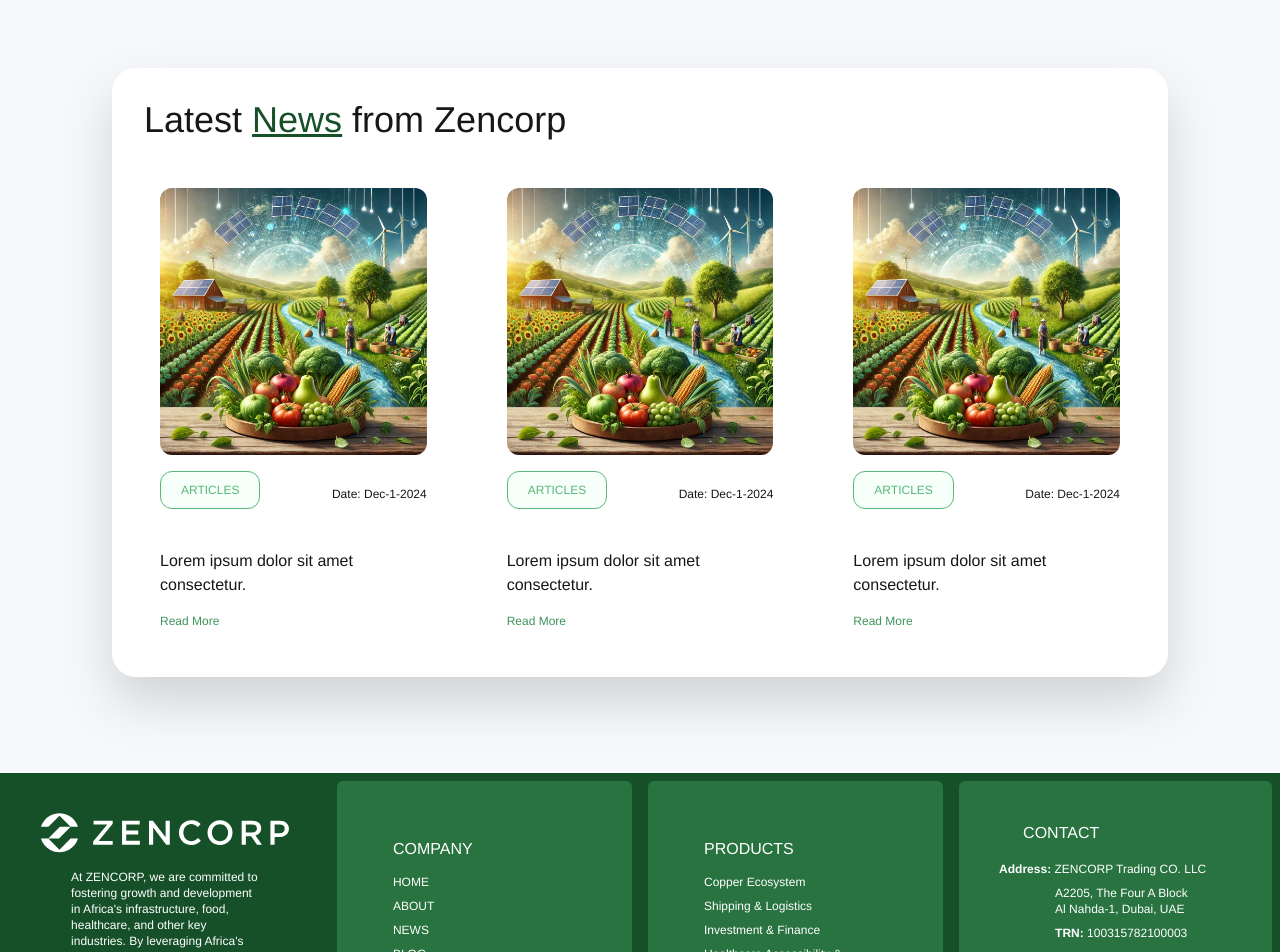
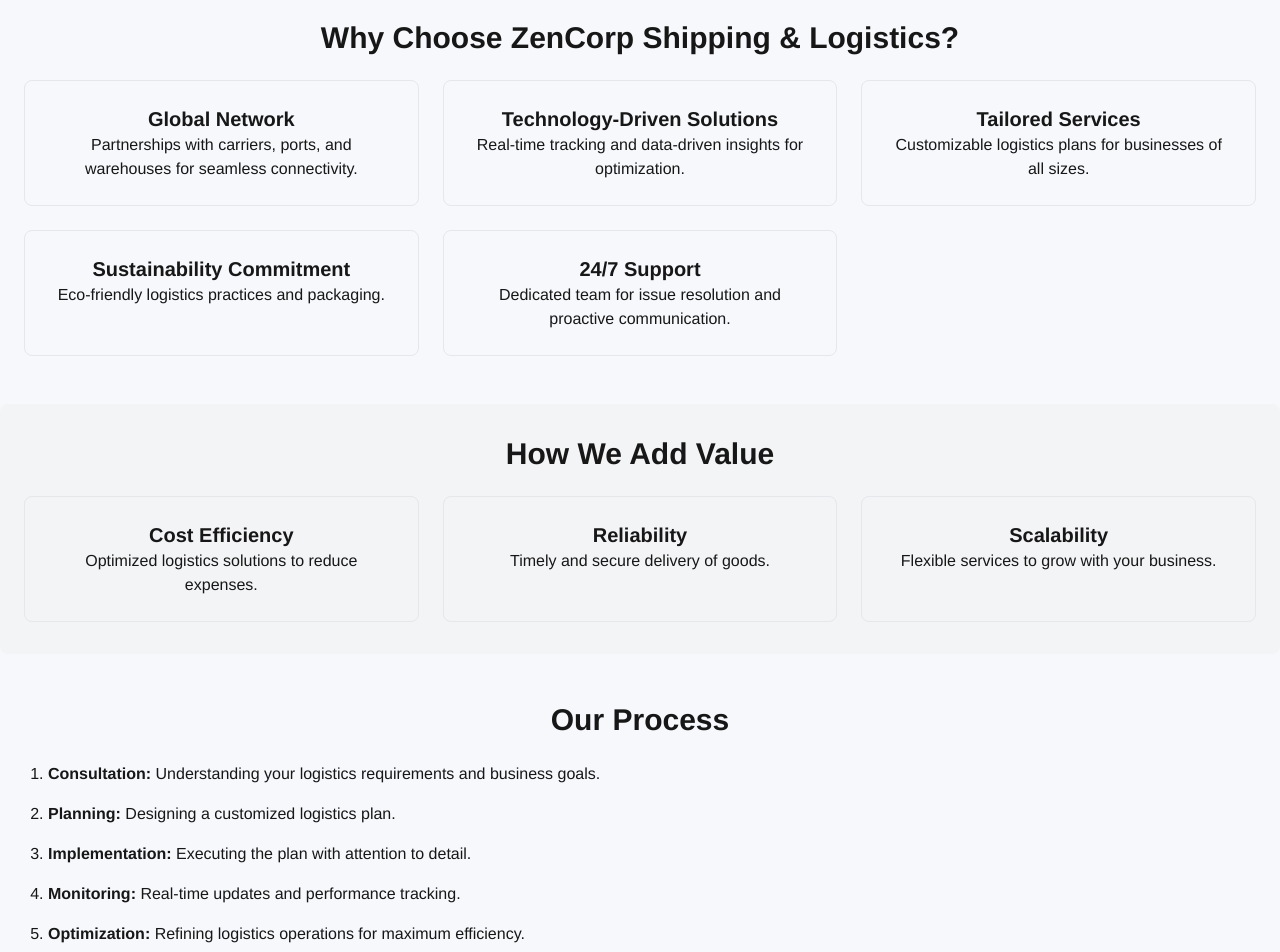
Before and after one commit to dewdigi/zencorpnext15, a Next.js app: page /products/shipping in a window 1280 px wide. Shown: the part 2780-3732 px from the top of the page. Built offline with nearby package versions, Linux system fonts and the light colour scheme.

Commit message:
Initial commit

```diff
--- a/app/components/Navbarwhite.tsx
+++ b/app/components/Navbarwhite.tsx
@@ -35,12 +35,11 @@
               PRODUCTS
             </Link>
             <div className="absolute left-0 top-full hidden group-hover:block bg-emerald-50 text-slate-600 shadow-xl rounded-md w-60">
-              <Link href="/products/copper" className="block px-4 py-2 hover:text-emerald-500">Copper Products</Link>
-              <Link href="/products/shipping" className="block px-4 py-2 hover:text-emerald-500">Shipping Logistics</Link>
-              <Link href="/products/investment" className="block px-4 py-2 hover:text-emerald-500">Investment Sourcing</Link>
-              <Link href="/products/medical" className="block px-4 py-2 hover:text-emerald-500">Medical Clinics & Equipment</Link>
-              <Link href="/products/transportation" className="block px-4 py-2 hover:text-emerald-500">Transportation Consulting</Link>
-              <Link href="/products/interior" className="block px-4 py-2 hover:text-emerald-500">Interior Fitout</Link>
+              <Link href="/products/copper" className="block px-4 py-2 hover:text-emerald-500">Copper Ecosystem</Link>
+              <Link href="/products/shipping" className="block px-4 py-2 hover:text-emerald-500">Shipping & Logistics</Link>
+              <Link href="/products/investment" className="block px-4 py-2 hover:text-emerald-500">Investment & Finance</Link>
+              <Link href="/products/medical" className="block px-4 py-2 hover:text-emerald-500">Healthcare Accessibility & Equipment</Link>
+
             </div>
           </div>
 
--- a/app/products/shipping/page.tsx
+++ b/app/products/shipping/page.tsx
@@ -221,6 +221,77 @@
           </div>
         </div>
       </div>
+            {/* Why Choose ZenCorp Section */}
+      <div className="my-12 px-6">
+        <h2 className="text-3xl font-bold text-center mb-6">Why Choose ZenCorp Shipping & Logistics?</h2>
+        <div className="grid grid-cols-1 sm:grid-cols-2 lg:grid-cols-3 gap-6">
+          <div className="flex flex-col items-center p-6 border border-gray-200 rounded-lg">
+            <h3 className="font-semibold text-xl">Global Network</h3>
+            <p className="text-center">Partnerships with carriers, ports, and warehouses for seamless connectivity.</p>
+          </div>
+          <div className="flex flex-col items-center p-6 border border-gray-200 rounded-lg">
+            <h3 className="font-semibold text-xl">Technology-Driven Solutions</h3>
+            <p className="text-center">Real-time tracking and data-driven insights for optimization.</p>
+          </div>
+          <div className="flex flex-col items-center p-6 border border-gray-200 rounded-lg">
+            <h3 className="font-semibold text-xl">Tailored Services</h3>
+            <p className="text-center">Customizable logistics plans for businesses of all sizes.</p>
+          </div>
+          <div className="flex flex-col items-center p-6 border border-gray-200 rounded-lg">
+            <h3 className="font-semibold text-xl">Sustainability Commitment</h3>
+            <p className="text-center">Eco-friendly logistics practices and packaging.</p>
+          </div>
+          <div className="flex flex-col items-center p-6 border border-gray-200 rounded-lg">
+            <h3 className="font-semibold text-xl">24/7 Support</h3>
+            <p className="text-center">Dedicated team for issue resolution and proactive communication.</p>
+          </div>
+        </div>
+      </div>
+
+      {/* How We Add Value Section */}
+      <div className="my-12 px-6 bg-gray-100 p-8 rounded-lg">
+        <h2 className="text-3xl font-bold text-center mb-6">How We Add Value</h2>
+        <div className="grid grid-cols-1 sm:grid-cols-2 lg:grid-cols-3 gap-6">
+          <div className="flex flex-col items-center p-6 border border-gray-200 rounded-lg">
+            <h3 className="font-semibold text-xl">Cost Efficiency</h3>
+            <p className="text-center">Optimized logistics solutions to reduce expenses.</p>
+          </div>
+          <div className="flex flex-col items-center p-6 border border-gray-200 rounded-lg">
+            <h3 className="font-semibold text-xl">Reliability</h3>
+            <p className="text-center">Timely and secure delivery of goods.</p>
+          </div>
+          <div className="flex flex-col items-center p-6 border border-gray-200 rounded-lg">
+            <h3 className="font-semibold text-xl">Scalability</h3>
+            <p className="text-center">Flexible services to grow with your business.</p>
+          </div>
+        </div>
+      </div>
+
+      {/* Our Process Section */}
+      <div className="my-12 px-6">
+        <h2 className="text-3xl font-bold text-center mb-6">Our Process</h2>
+        <ol className="list-decimal pl-6 space-y-4">
+          <li><strong>Consultation:</strong> Understanding your logistics requirements and business goals.</li>
+          <li><strong>Planning:</strong> Designing a customized logistics plan.</li>
+          <li><strong>Implementation:</strong> Executing the plan with attention to detail.</li>
+          <li><strong>Monitoring:</strong> Real-time updates and performance tracking.</li>
+          <li><strong>Optimization:</strong> Refining logistics operations for maximum efficiency.</li>
+        </ol>
+      </div>
+
+      {/* Get Started with ZenCorp Logistics Section */}
+      <div className="my-12 px-6 text-center bg-gray-100 p-8 rounded-lg">
+        <h2 className="text-3xl font-bold mb-6">Get Started with ZenCorp Logistics</h2>
+        <p className="mb-6">Ready to optimize your supply chain and streamline your logistics operations? Let ZenCorp Trading Co. LLC be your trusted partner for all your shipping and logistics needs.</p>
+        <p className="mb-2"><strong>Email:</strong> <a href="mailto:info@zencorp.ae" className="text-blue-600">info@zencorp.ae</a></p>
+        <p className="mb-2"><strong>Phone:</strong> +971 (04) 451 6924</p>
+        <p className="mb-2"><strong>Address:</strong> A2205, The Four A Block, Al Nahda-1, Dubai, UAE</p>
+        <p className="mb-6"><strong>Website:</strong> <a href="https://zencorp.ae" className="text-blue-600">https://zencorp.ae</a></p>
+      </div>
+
+
+
+
 
       {/* Footer */}
       <Footer />
```
